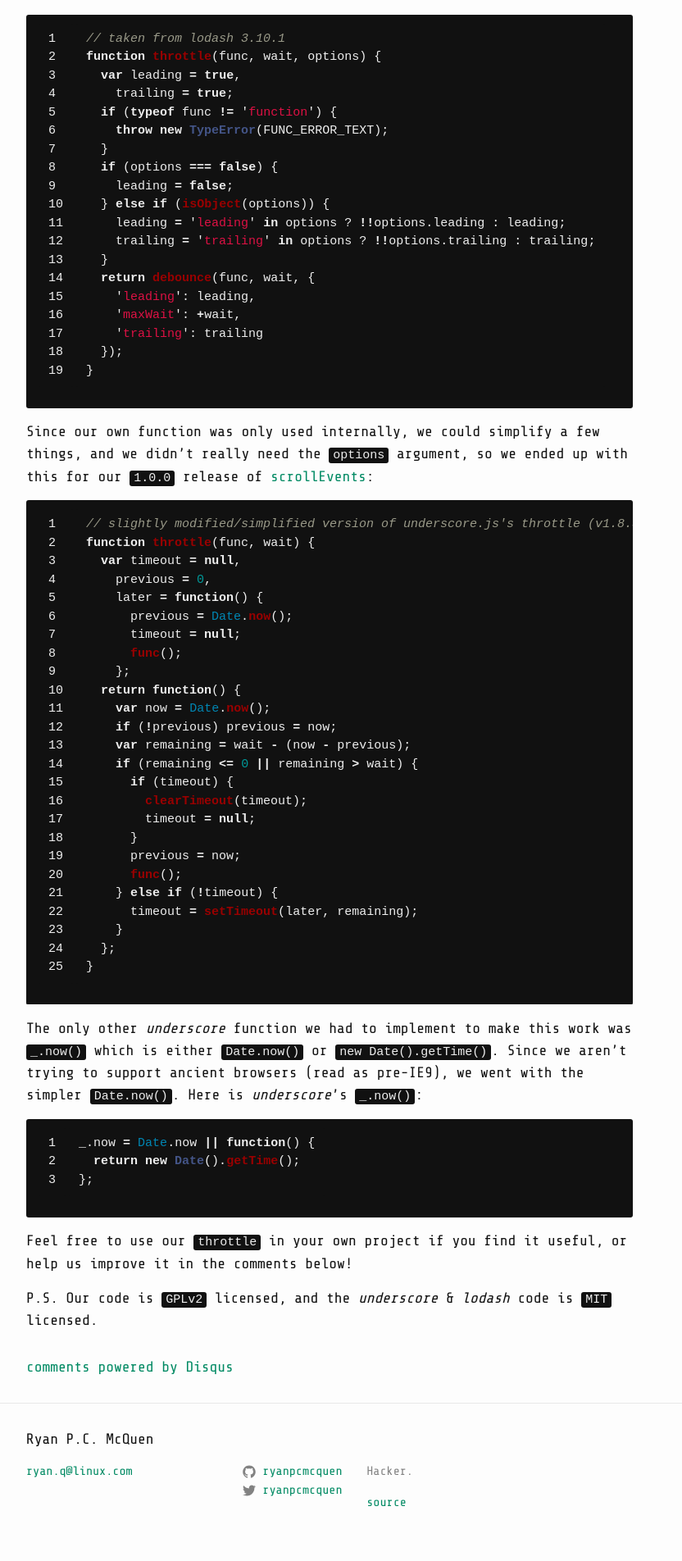
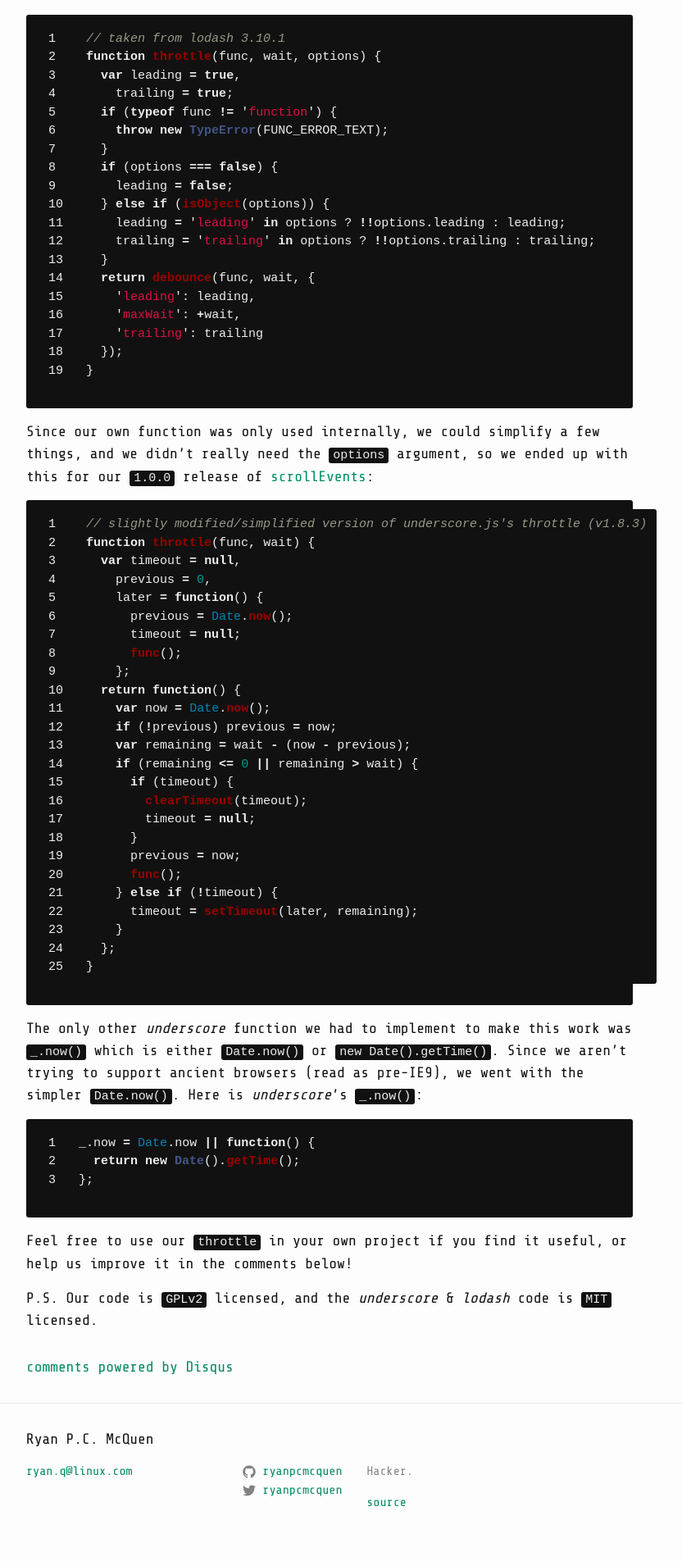
Before and after one commit to ryanpcmcquen/ryanpcmcquen.github.io, a Jekyll site: the page built from _posts/2015-10-22-a-modular-throttle.md, in a window 1280 px wide. Shown: the part 2313-4217 px from the top of the page at 82% size, without its empty margins (238-1070 px from the left). Built offline with Jekyll 4.4.1, drawn with Linux system fonts in a browser that asks for light colours; comment, search, counter and statistics services are not loaded.

Commit message:
sync up fonts, remove overflow-x setting ...
because it causes weird borders

```diff
--- a/_sass/_base.scss
+++ b/_sass/_base.scss
@@ -127,6 +127,7 @@
  */
 pre,
 code {
+    font-family: monospace;
     font-size: 15px;
     /* border: 1px solid $grey-color-light; */
     border-radius: 3px;
@@ -151,7 +152,7 @@
 
 pre {
     padding: 8px 12px;
-    overflow-x: scroll;
+    /* overflow-x: scroll; */
 
     > code {
         border: 0;
```
